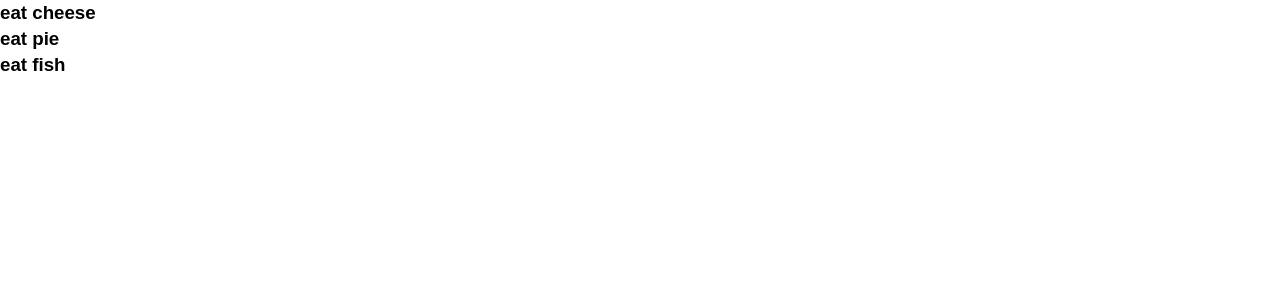
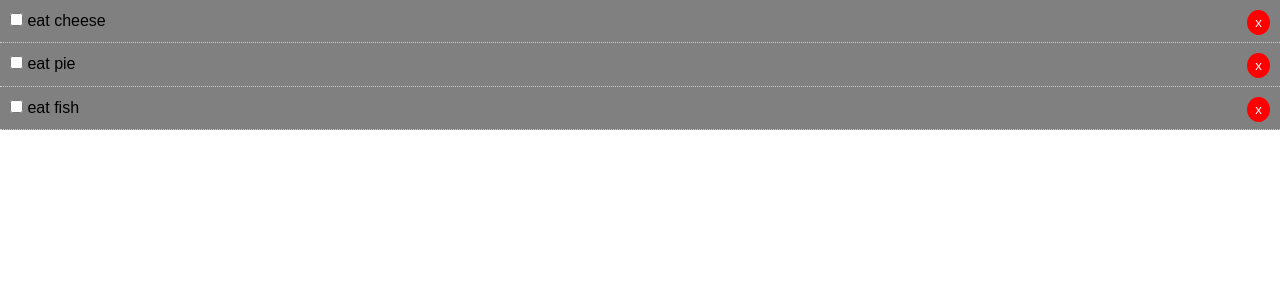
Before and after one commit to jaadbarg/ToDoReactApp, a React (Create React App) app: page / in a window 1280 px wide. Shown: the top 300 px of the page. Built offline with nearby package versions, Linux system fonts and the light colour scheme.

Commit message:
added the delete functionality with delTodo method and spread operator

```diff
--- a/src/App.js
+++ b/src/App.js
@@ -1,34 +1,74 @@
-import React from 'react';
+
+import React, { Component } from 'react'
 import './App.css';
 import Todos from './components/Todos'
 
-var state = {
+export class App extends Component {
+  state = {
     todos: [ {
       id: 1,
       title: "eat cheese",
       done: false
     },
     {
-    id: 1,
+      id: 2,
       title: "eat pie",
       done: false
     },
     {
-    id: 1,
+      id: 3,
       title: "eat fish",
       done: false
     }
   ]
   }
+// toggles the complete with setstate so it autoupdates i.e. why we using react
+  markComplete = (id) => {
+    this.setState({ todos: this.state.todos.map(todo => {
+      if(todo.id === id) {
+        todo.done = !todo.done;
+      }
+      return todo;
+    }) });
+  }
+
+  delTodo = (id) => {
+    this.setState({todos: [...this.state.todos.filter(todo => todo.id !== id)]})
+  }
 
 
+  render() {
+    return (
+      <Todos todos={this.state} markComplete={this.markComplete} delTodo={this.delTodo}/>
+    )
+  }
+}
+
+export default App
+
+
+
+
+
+/*
 function App() {
+
+  let markComplete = (id) => {
+    setState({ todos: state.todos.map(todo => {
+      if(todo.id === id) {
+        todo.done = !todo.done;
+      }
+      return todo;
+    }) });
+  }
+
 
   return (
 
-    <Todos todos={state}/>
+    <Todos todos={state} markComplete={markComplete}/>
 
   );
 }
 
 export default App;
+*/
--- /dev/null
+++ b/src/components/TodoItem.js
@@ -0,0 +1,54 @@
+import React, { Component } from 'react'
+import PropTypes from 'prop-types';
+
+
+export class TodoItem extends Component {
+    getStyle = () => {
+        return {
+            background: 'grey',
+            padding: '10px',
+            borderBottom: '1px #ccc dotted',
+            textDecoration: this.props.todo.done ?
+            'line-through' : 'none'
+        }
+    }
+
+    render() {
+        const {id, title} = this.props.todo; //to pull variables out of the long ass component
+        return (
+            <div style={this.getStyle()}>
+                <p>
+                    <input type="checkbox" onChange={this.props.markComplete.bind(
+                    this, id)} /> {' '}
+
+                    {title}
+                    <button style={btnStyle} onClick={this.props.delTodo.bind(this, id)}>x</button>
+
+                    </p>
+            </div>
+        )
+    }
+}
+
+
+TodoItem.propTypes = {
+    todo: PropTypes.object.isRequired
+}
+
+/*
+const daStyle = {
+    backgroundColor: 'grey'
+}
+*/
+
+const btnStyle = {
+    background: 'red',
+    color: 'white',
+    border: 'none',
+    padding: '5px 8px',
+    borderRadius: '50%',
+    cursor: 'pointer',
+    float: 'right'
+}
+
+export default TodoItem
--- a/src/components/Todos.js
+++ b/src/components/Todos.js
@@ -1,11 +1,22 @@
 import React from 'react';
+import TodoItem from './TodoItem';
+import PropTypes from 'prop-types';
+
+
+
 
 function Todos(props) {
 
+return props.todos.todos.map((todo) => (
 
-return props.todos.todos.map((todo) => (<h3>{todo.title}</h3>));
+<TodoItem key ={todo.id} todo={todo} markComplete={props.markComplete} delTodo={props.delTodo}/>
 
+));
 
 }
 
+// PropTypes good practice
+Todos.propTypes = {
+    todos: PropTypes.array.isRequired
+}
 export default Todos;
```
Lines whose indentation alone changed are shown as unchanged.
